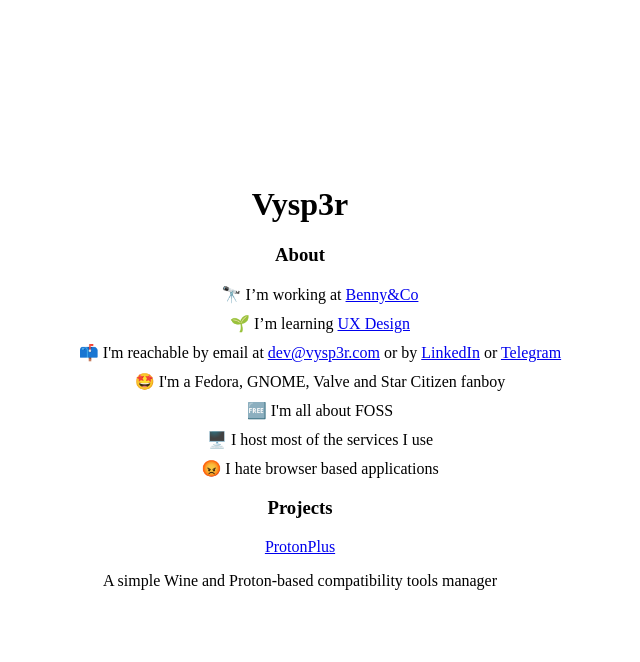
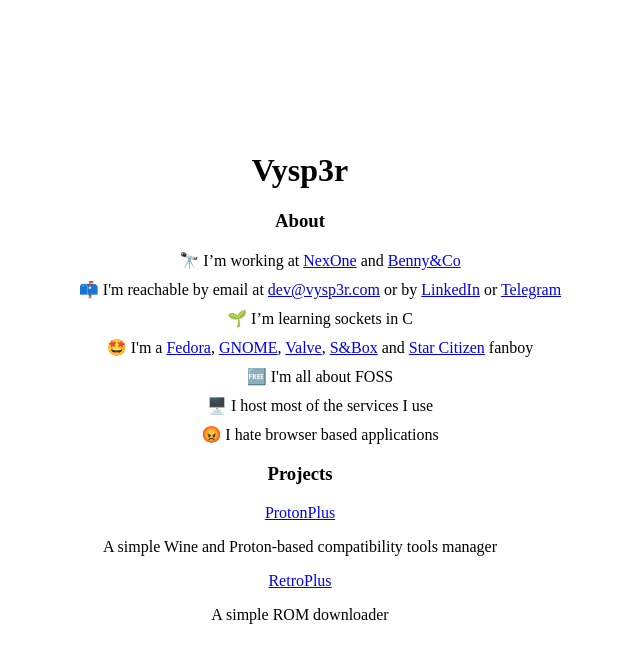
Before and after one commit to Vysp3r/vysp3r.com, a SvelteKit app: page / in a window 1280 px wide. Shown: the top 662 px of the page, without its empty margins (340-980 px from the left). Built offline with nearby package versions, Linux system fonts and the light colour scheme.

Commit message:
Update +page.svelte

```diff
--- a/src/routes/+page.svelte
+++ b/src/routes/+page.svelte
@@ -9,29 +9,28 @@
 	<Section title="About">
 		<ul style="list-style-type:none;">
 			<li>
-				🔭 I’m working at <a href="https://www.benny-co.com/">
-					Benny&Co
-				</a>
-			</li>
-			<li>
-				🌱 I’m learning
-				<a
-					href="https://www.coursera.org/professional-certificates/google-ux-design"
-				>
-					UX Design
-				</a>
+				🔭 I’m working at <a href="https://nexone.ca/">NexOne</a>
+				and <a href="https://www.benny-co.com/">Benny&Co</a>
 			</li>
 			<li>
 				📫 I'm reachable by email at
-				<a href="mailto:dev@vysp3r.com"> dev@vysp3r.com </a>
+				<a href="mailto:dev@vysp3r.com">dev@vysp3r.com</a>
 				or by
-				<a href="https://www.linkedin.com/in/charles-malouin/"
-					>LinkedIn</a
-				>
+				<a href="https://www.linkedin.com/in/charles-malouin/">
+					LinkedIn
+				</a>
 				or
-				<a href="https://t.me/Vysp3r"> Telegram </a>
+				<a href="https://t.me/Vysp3r">Telegram</a>
 			</li>
-			<li>🤩 I'm a Fedora, GNOME, Valve and Star Citizen fanboy</li>
+			<li>🌱 I’m learning sockets in C</li>
+			<li>
+				🤩 I'm a <a href="https://fedoraproject.org/">Fedora</a>,
+				<a href="https://robertsspaceindustries.com/">GNOME</a>,
+				<a href="https://www.valvesoftware.com/">Valve</a>,
+				<a href="https://sbox.facepunch.com/">S&Box</a>
+				and
+				<a href="https://robertsspaceindustries.com/">Star Citizen</a> fanboy
+			</li>
 			<li>🆓 I'm all about FOSS</li>
 			<li>🖥️ I host most of the services I use</li>
 			<li>😡 I hate browser based applications</li>
@@ -44,5 +43,10 @@
 			description="A simple Wine and Proton-based compatibility tools manager"
 			url="https://github.com/Vysp3r/ProtonPlus"
 		/>
+		<Project
+			title="RetroPlus"
+			description="A simple ROM downloader"
+			url="https://github.com/Vysp3r/RetroPlus"
+		/>
 	</Section>
 </div>
```
